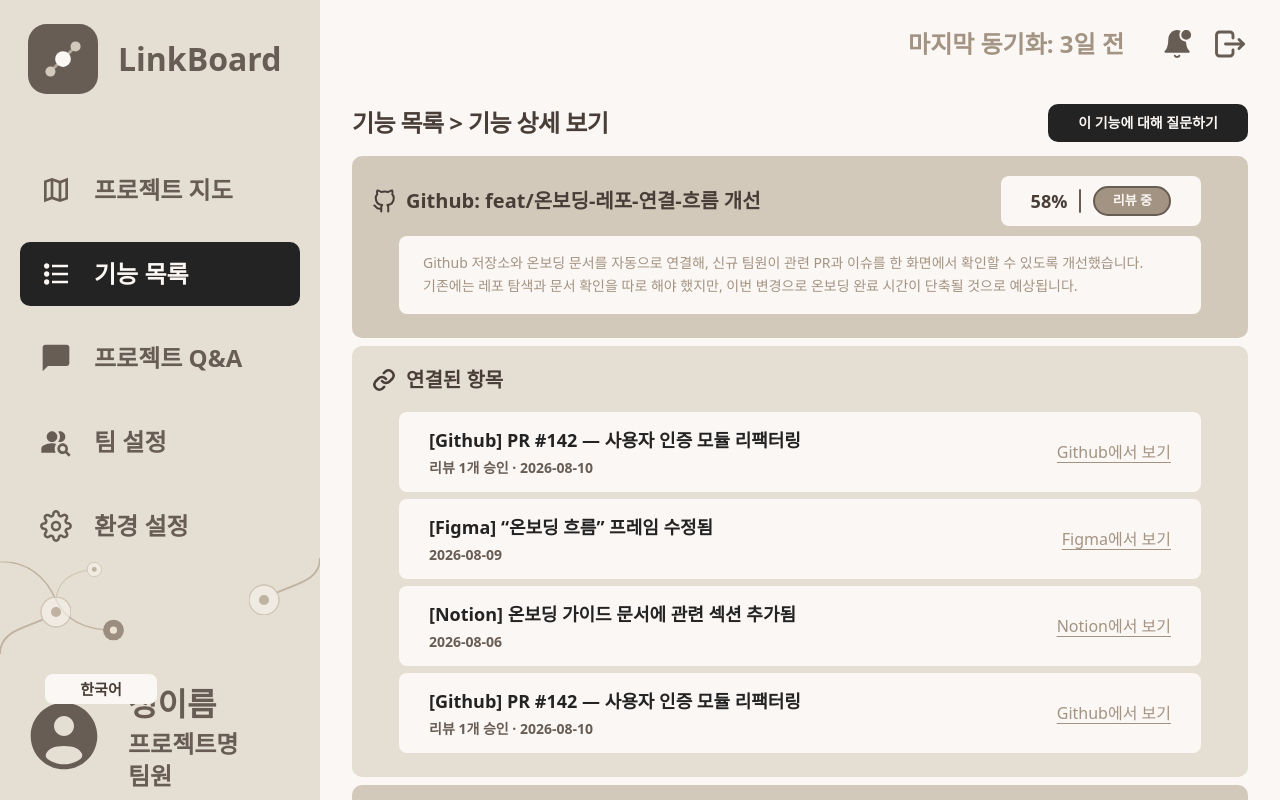
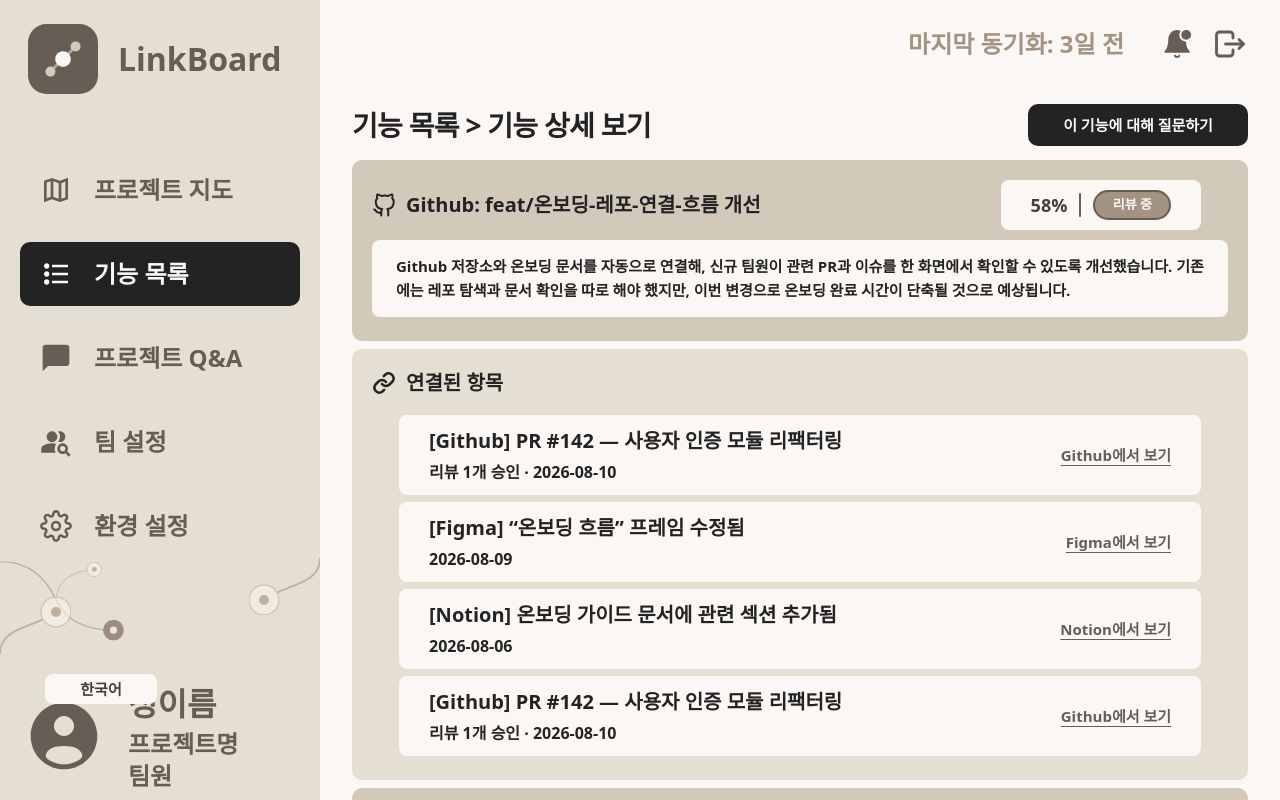
Before and after one commit to HUFSphere/FE, a React (Vite) app: page /features/1 in a window 1280 px wide. Built offline with nearby package versions, Linux system fonts and the light colour scheme.

Commit message:
[스타일] 기능 상세·Q&A·환경 설정 페이지 스타일 조정

```diff
--- a/src/pages/Main/FeatureDetail.tsx
+++ b/src/pages/Main/FeatureDetail.tsx
@@ -36,13 +36,13 @@
     >
       {/* 기능 상세 보기 제목과 질문하기 버튼 */}
       <motion.div variants={fadeUp} className="mb-3.5 flex items-center justify-between">
-        <h1 className="text-2xl font-bold tracking-tight text-dark-lava">
+        <h1 className="text-[28px] font-extrabold tracking-tight text-charcoal">
           {t('featureDetail.breadcrumb')}
         </h1>
         <button
           type="button"
           onClick={() => navigate('/qa')}
-          className="h-9.5 w-50 shrink-0 rounded-[10px] bg-charcoal text-sm font-bold text-milk"
+          className="h-10.5 w-55 shrink-0 rounded-[10px] bg-charcoal text-[15px] font-bold text-milk"
         >
           {t('featureDetail.ask')}
         </button>
@@ -51,8 +51,8 @@
       {/* 요약 카드 */}
       <motion.section variants={fadeUp} className="mb-2 rounded-[10px] bg-almond-milk px-5 pt-5 pb-6">
         <div className="mb-2.5 flex items-center gap-2.5">
-          <GithubIcon className="h-6 w-6 shrink-0 text-dark-lava" />
-          <h2 className="text-xl font-semibold text-dark-lava">{feature.title[lang]}</h2>
+          <GithubIcon className="h-6 w-6 shrink-0 text-charcoal" />
+          <h2 className="text-xl font-semibold text-charcoal">{feature.title[lang]}</h2>
 
           {/* 진행도  상태 */}
           <div className="mr-6.75 ml-auto flex h-12.5 w-50 items-center justify-center gap-3 rounded-lg bg-milk">
@@ -62,7 +62,7 @@
           </div>
         </div>
 
-        <p className="mx-6.75 whitespace-pre-line rounded-lg bg-milk px-6 py-4 text-sm leading-relaxed text-taupe">
+        <p className="mx-6.75hitespace-pre-line rounded-lg bg-milk px-6 py-3.5 text-[15px] font-semibold leading-relaxed text-charcoal">
           {feature.summary[lang]}
         </p>
       </motion.section>
@@ -70,8 +70,8 @@
       {/* 연결된 항목 */}
       <motion.section variants={fadeUp} className="mb-2 rounded-[10px] bg-oat px-5 pt-5 pb-6">
         <div className="mb-4.5 flex items-center gap-2.5">
-          <LinkIcon className="h-6 w-6 shrink-0 text-dark-lava" />
-          <h2 className="text-xl font-bold text-dark-lava">{t('featureDetail.linked')}</h2>
+          <LinkIcon className="h-6 w-6 shrink-0 text-charcoal" />
+          <h2 className="text-xl font-bold text-charcoal">{t('featureDetail.linked')}</h2>
         </div>
 
         <motion.ul
@@ -87,12 +87,12 @@
               className="flex h-20 items-center gap-6 rounded-lg bg-milk px-7.5"
             >
               <div className="min-w-0 flex-1">
-                <p className="mb-1 truncate text-lg font-semibold text-charcoal">{item.title[lang]}</p>
-                <p className="text-sm font-semibold text-mocha">{item.meta[lang]}</p>
+                <p className="mb-1 truncate text-[20px] font-semibold text-charcoal">{item.title[lang]}</p>
+                <p className="text-[16px] font-semibold text-charcoal">{item.meta[lang]}</p>
               </div>
               <a
                 href={item.url}
-                className="shrink-0 text-base text-taupe underline underline-offset-4 hover:text-dark-lava"
+                className="shrink-0 text-[15px] font-semibold text-mocha underline underline-offset-4 hover:text-dark-lava"
               >
                 {t('featureDetail.viewOn', { source: SOURCE_LABEL[item.source] })}
               </a>
@@ -108,7 +108,7 @@
           <h2 className="text-xl font-bold text-charcoal">{t('featureDetail.evidence')}</h2>
         </div>
 
-        <p className="mx-6.75 whitespace-pre-line rounded-lg bg-milk px-6 py-4 text-sm leading-relaxed text-taupe">
+        <p className="mx-6.75 whitespace-pre-line rounded-lg bg-milk px-6 py-4 text-[15px] font-semibold leading-relaxed text-charcoal">
           {feature.evidence[lang]}
         </p>
       </motion.section>
--- a/src/pages/Main/QA.tsx
+++ b/src/pages/Main/QA.tsx
@@ -191,6 +191,7 @@
             </div>
           </motion.section>
 
+          {/* 후속 질문 제안 */}
           <motion.section variants={fadeUp} className="flex flex-1 flex-col rounded-[10px] bg-almond-milk px-6.5 pt-5 pb-6">
             <h2 className="mb-7 text-xl font-semibold text-dark-lava">{t('qa.suggestions')}</h2>
             <motion.ul
--- a/src/pages/Main/Settings.tsx
+++ b/src/pages/Main/Settings.tsx
@@ -120,6 +120,16 @@
           >
             <option value="ko">한국어</option>
             <option value="en">English</option>
+            <option value="de">DEUTSCH</option>
+            <option value="jp">日本語</option>
+            <option value="ch">中國語</option>
+            <option value="sp">ESPAÑOL</option>
+            <option value="ma">BAHASA MELAYU</option>
+            <option value="it">ITALIANO</option>
+            <option value="fr">FRANÇAIS</option>
+            <option value="ar">اللغة العربية</option>
+            <option value="ru">РУССКИЙ</option>
+
           </select>
           <ChevronDownIcon className="pointer-events-none absolute top-1/2 right-4.5 h-5 w-5 -translate-y-1/2 text-dark-lava" />
         </div>
```
